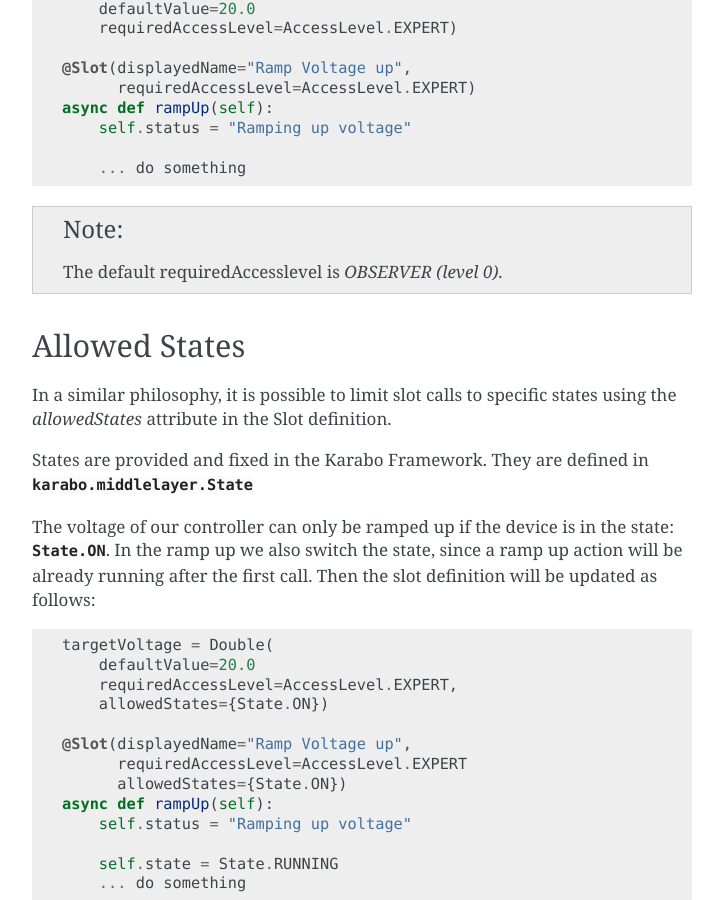
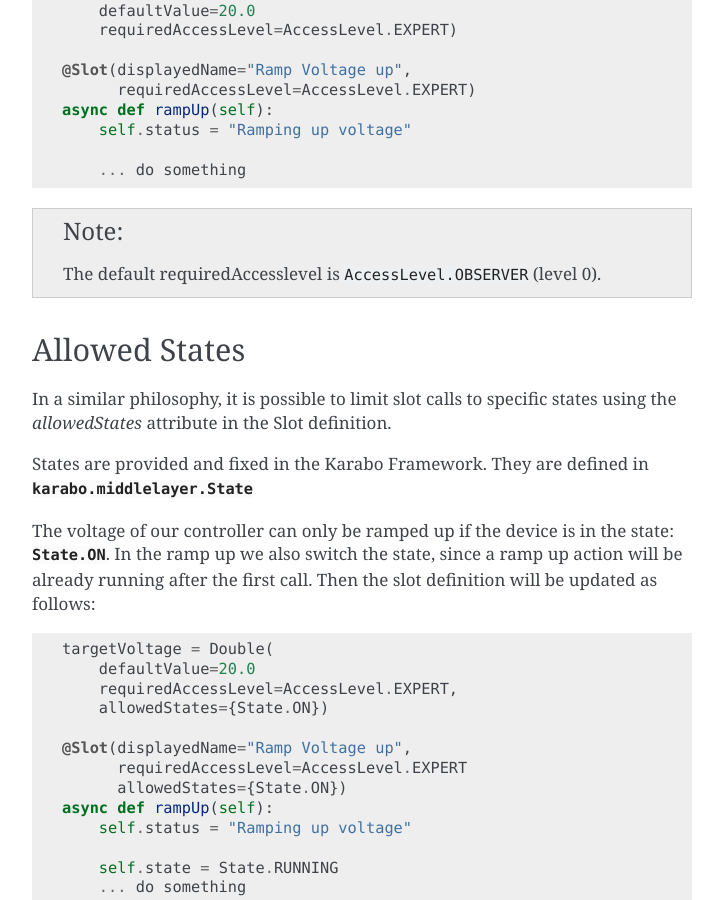
Before and after one commit to European-XFEL/howToMiddlelayer, a Sphinx documentation site: the page built from source/chap1/device_attributes.rst, in a window 1280 px wide and 900 px high, scrolled down 740 px. Shown: the whole window, without its empty margins (388-1111 px from the left). Built offline with Sphinx 7.4.7, drawn with Linux system fonts in a browser that asks for light colours; some of the changed text lies outside the part shown.

Commit message:
Little pretty

```diff
--- a/source/chap1/code_style.rst
+++ b/source/chap1/code_style.rst
@@ -21,8 +21,7 @@
    import numpy as np
 
    from karabo.middlelayer import (
-       connectDevice, Device, Slot, String
-   )
+       connectDevice, Device, Slot, String)
 
    from .scenes import control, default
 
@@ -63,8 +62,7 @@
    someOtherString = String(
        displayedName="Other string",
        defaultValue="Hello",
-       accessMode=AccessMode.READONLY
-   )
+       accessMode=AccessMode.READONLY)
 
    valid_ids = ["44eab", "ff64d"]
 
--- a/source/chap1/device_attributes.rst
+++ b/source/chap1/device_attributes.rst
@@ -10,7 +10,7 @@
 
 Required Access Level
 +++++++++++++++++++++
-The `requiredAccessLevel` attribute allows to set at which user level this
+The ``requiredAccessLevel`` attribute allows to set at which user level this
 property may be reconfigured or Slot may be executed.
 For example, when a logged in user does not trump the access level of a slot,
 this slot will not be displayed in the *Configurator* of the *Karabo GUI*,
@@ -48,7 +48,7 @@
 
 .. note::
 
-    The default requiredAccesslevel is `OBSERVER (level 0)`.
+    The default requiredAccesslevel is ``AccessLevel.OBSERVER`` (level 0).
 
 Allowed States
 ++++++++++++++
--- a/source/chap3/alarms.rst
+++ b/source/chap3/alarms.rst
@@ -43,9 +43,9 @@
 
 .. note::
 
-    The default value of the ``globalAlarmCondition`` property is `AlarmCondition.NONE`.
-    Other simple settings are `AlarmCondition.WARN`, `AlarmCondition.ALARM` and
-    `AlarmCondition.INTERLOCK`.
+    The default value of the ``globalAlarmCondition`` property is ``AlarmCondition.NONE``.
+    Other simple settings are ``AlarmCondition.WARN``, ``AlarmCondition.ALARM`` and
+    ``AlarmCondition.INTERLOCK``.
 
 The alarm monitoring can also be automatically configured within a property with
 different steps and information.
```
Also changed, not shown: other parts of source/chap1/device_attributes.rst (+1 -1 lines), source/chap4/allCompleted.rst (+3 -4 lines).
